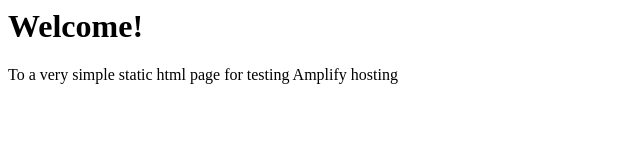
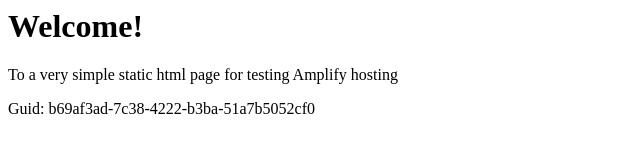
Before and after one commit to aws-aemilia-mxp/Github-PR-Commit-Integration-Test-DoNotTouch-v1-prod-eu-south-1, a website: page src/index.html in a window 1280 px wide. Shown: the whole page, without its empty margins (0-640 px from the left). Drawn offline with Linux system fonts and the light colour scheme.

Commit message:
commit from integ tests

```diff
--- a/src/index.html
+++ b/src/index.html
@@ -1,3 +1,5 @@
+
+
 <html lang="en">
 
 <head>
@@ -10,6 +12,6 @@
 <body>
     <h1>Welcome!</h1>
     <p>To a very simple static html page for testing Amplify hosting</p>
-</body>
+    <p>Guid: b69af3ad-7c38-4222-b3ba-51a7b5052cf0</p></body>
 
 </html>
```
